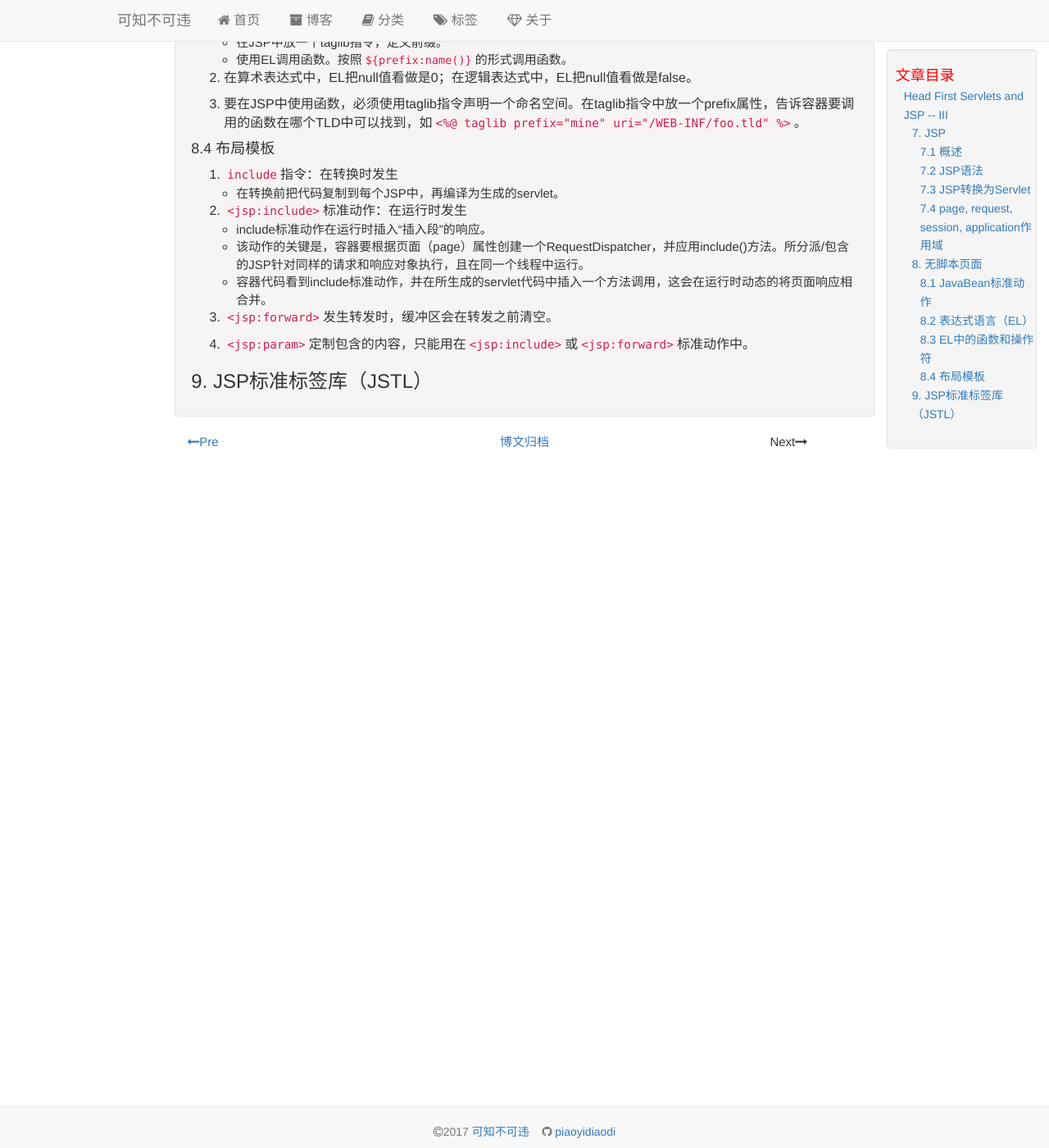
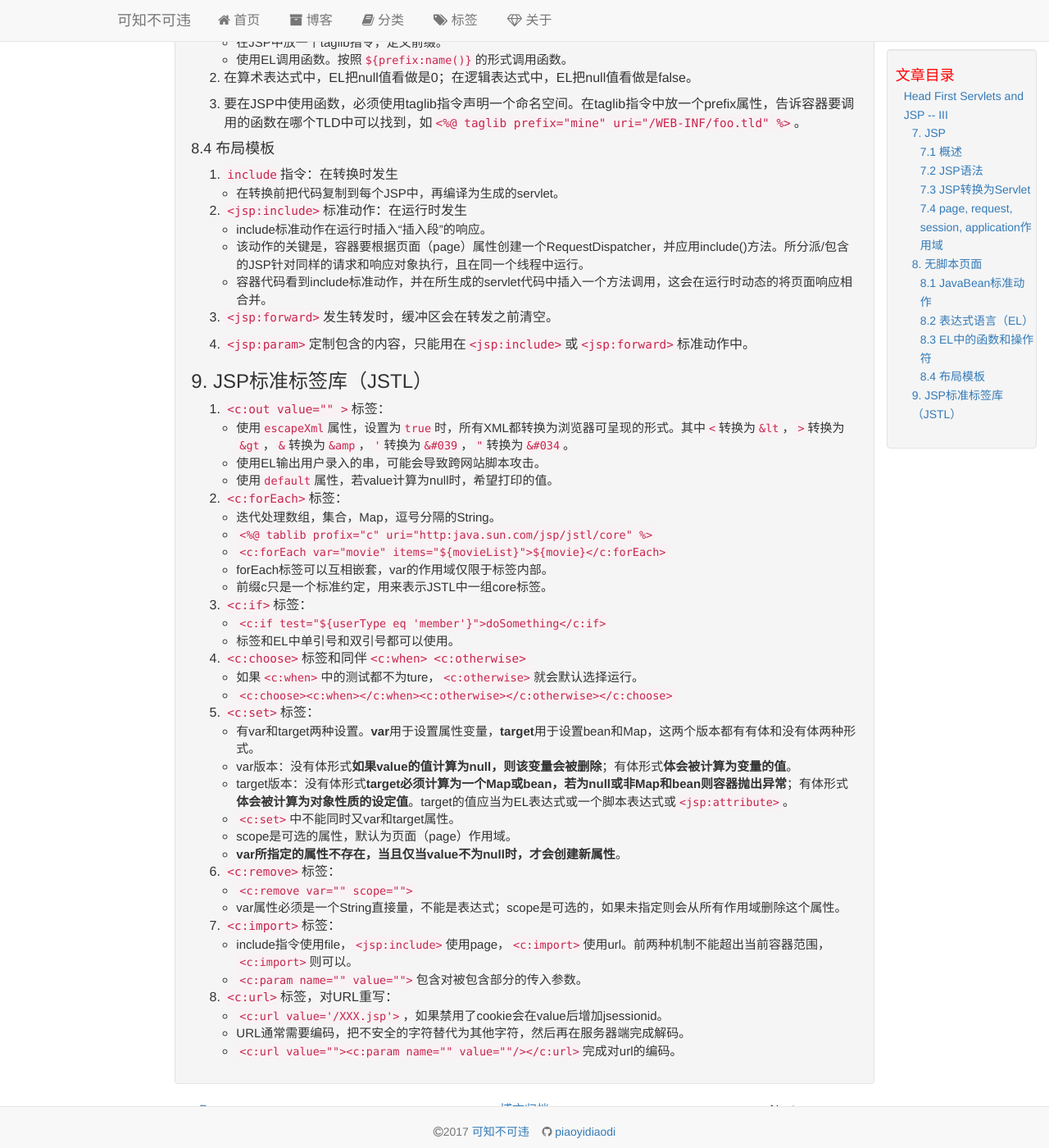
Before and after one commit to piaoyidaodi/piaoyidaodi.github.io, a Jekyll site: the page built from _posts/2017-12-24-servlet-jsp-III.md, in a window 1280 px wide and 1400 px high, scrolled down 3691 px. Shown: the whole window at 82% size. Built offline with Jekyll 4.4.1, drawn with Linux system fonts in a browser that asks for light colours; before the commit the page ends 4321 px from its top, so only the background shows below that; some of the changed text lies outside the part shown.

Commit message:
add JSP taglibs

```diff
--- a/_posts/2017-12-24-servlet-jsp-III.md
+++ b/_posts/2017-12-24-servlet-jsp-III.md
@@ -21,7 +21,7 @@ tag: Java-Web
 2. JSP指令（一共3个）：`<%@ ... %>`
 - page指令语法：`<%@ page import="java.util.*" session="false" %>`，定义页面特定的属性。
 - page的属性共13个，其中前6个为重点**import, isThreadSafe, isErrorPage, errorPage, contentType, isELIgnored**, session, language, extends, buffer, autoFlush, info, pageEncoding。
-- taglib指令语法：`<%@ taglib tagdir="/WEB-INF/tags/cool" prefix="cool" %>`，定义JSP可使用的标记库。
+- taglib指令语法：`<%@ taglib tagdir="/WEB-INF/tags/cool" prefix="cool" %>`，定义JSP可使用的标签库。
 - include指令语法：`<%@ include file="wickedHeader.html" %>`，定义在转换时增加到当前页面的文本和代码。
 - **指令语法后没有分号**。
 
@@ -132,7 +132,7 @@ tag: Java-Web
 - `<jsp:setProperty name="person" property="name" param="userName">`
 - 如果让请求的参数名与bean性质名全部匹配，可取消param属性，property为*。
 
-7. Bean标记会自动转换String和基本类型的性质，如setProperty()。如果在标记中使用JSP脚本，则不会完成自动转换。
+7. Bean标签会自动转换String和基本类型的性质，如setProperty()。如果在标签中使用JSP脚本，则不会完成自动转换。
 
 #### 8.2 表达式语言（EL）
 
@@ -190,3 +190,44 @@ tag: Java-Web
 4. `<jsp:param>`定制包含的内容，只能用在`<jsp:include>`或`<jsp:forward>`标准动作中。
 
 ### 9. JSP标准标签库（JSTL）
+
+1. `<c:out value="" >`标签：
+- 使用`escapeXml`属性，设置为`true`时，所有XML都转换为浏览器可呈现的形式。其中`<`转换为`&lt`，`>`转换为`&gt`，`&`转换为`&amp`，`'`转换为`&#039`，`"`转换为`&#034`。
+- 使用EL输出用户录入的串，可能会导致跨网站脚本攻击。
+- 使用`default`属性，若value计算为null时，希望打印的值。
+
+2. `<c:forEach>`标签：
+- 迭代处理数组，集合，Map，逗号分隔的String。
+- `<%@ tablib profix="c" uri="http:java.sun.com/jsp/jstl/core" %>`
+- `<c:forEach var="movie" items="${movieList}">${movie}</c:forEach>`
+- forEach标签可以互相嵌套，var的作用域仅限于标签内部。
+- 前缀c只是一个标准约定，用来表示JSTL中一组core标签。
+
+3. `<c:if>`标签：
+- `<c:if test="${userType eq 'member'}">doSomething</c:if>`
+- 标签和EL中单引号和双引号都可以使用。
+
+4. `<c:choose>`标签和同伴`<c:when>``<c:otherwise>`
+- 如果`<c:when>`中的测试都不为ture，`<c:otherwise>`就会默认选择运行。
+- `<c:choose><c:when></c:when><c:otherwise></c:otherwise></c:choose>`
+
+5. `<c:set>`标签：
+- 有var和target两种设置。**var**用于设置属性变量，**target**用于设置bean和Map，这两个版本都有有体和没有体两种形式。
+- var版本：没有体形式**如果value的值计算为null，则该变量会被删除**；有体形式**体会被计算为变量的值**。
+- target版本：没有体形式**target必须计算为一个Map或bean，若为null或非Map和bean则容器抛出异常**；有体形式**体会被计算为对象性质的设定值**。target的值应当为EL表达式或一个脚本表达式或`<jsp:attribute>`。
+- `<c:set>`中不能同时又var和target属性。
+- scope是可选的属性，默认为页面（page）作用域。
+- **var所指定的属性不存在，当且仅当value不为null时，才会创建新属性**。
+
+6. `<c:remove>`标签：
+- `<c:remove var="" scope="">`
+- var属性必须是一个String直接量，不能是表达式；scope是可选的，如果未指定则会从所有作用域删除这个属性。
+
+7. `<c:import>`标签：
+- include指令使用file，`<jsp:include>`使用page，`<c:import>`使用url。前两种机制不能超出当前容器范围，`<c:import>`则可以。
+- `<c:param name="" value="">`包含对被包含部分的传入参数。
+
+8. `<c:url>`标签，对URL重写：
+- `<c:url value='/XXX.jsp'>`，如果禁用了cookie会在value后增加jsessionid。
+- URL通常需要编码，把不安全的字符替代为其他字符，然后再在服务器端完成解码。
+- `<c:url value=""><c:param name="" value=""/></c:url>`完成对url的编码。
```
